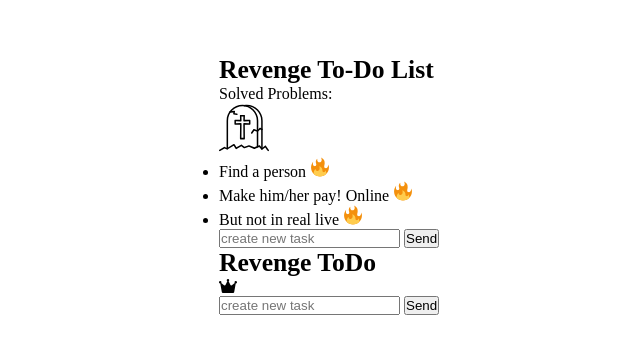
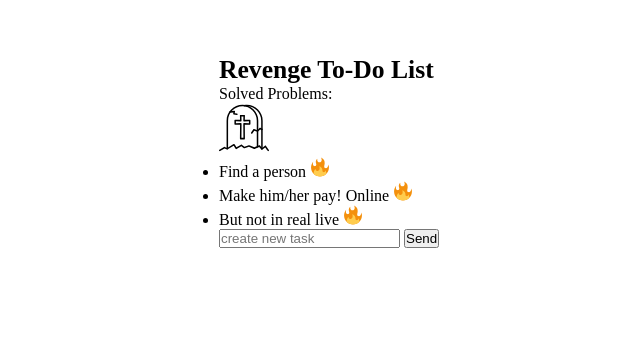
Before and after one commit to yegormalakhov/revenge_list, a plain HTML site: page index.html in a window 1280 px wide. Shown: the part 105-458 px from the top of the page, without its empty margins (296-936 px from the left). Drawn offline with Linux system fonts and the light colour scheme.

Commit message:
delete double
Deleted double code in html.

```diff
--- a/index.html
+++ b/index.html
@@ -31,16 +31,6 @@
 
     <!-- </div> -->
     <script defer src="script.js"></script>
-<header></header>
-    <h1>Revenge ToDo</h1>
-    <div>
-        <i class="fa-solid fa-crown"></i>
-    </div>
-    <div class="screen">
-        <div class="tasks"></div>
-            <input type="text" placeholder="create new task" />
-            <input type="submit" value="Send" />
-    </div>
 </body>
 
 </html>
```
